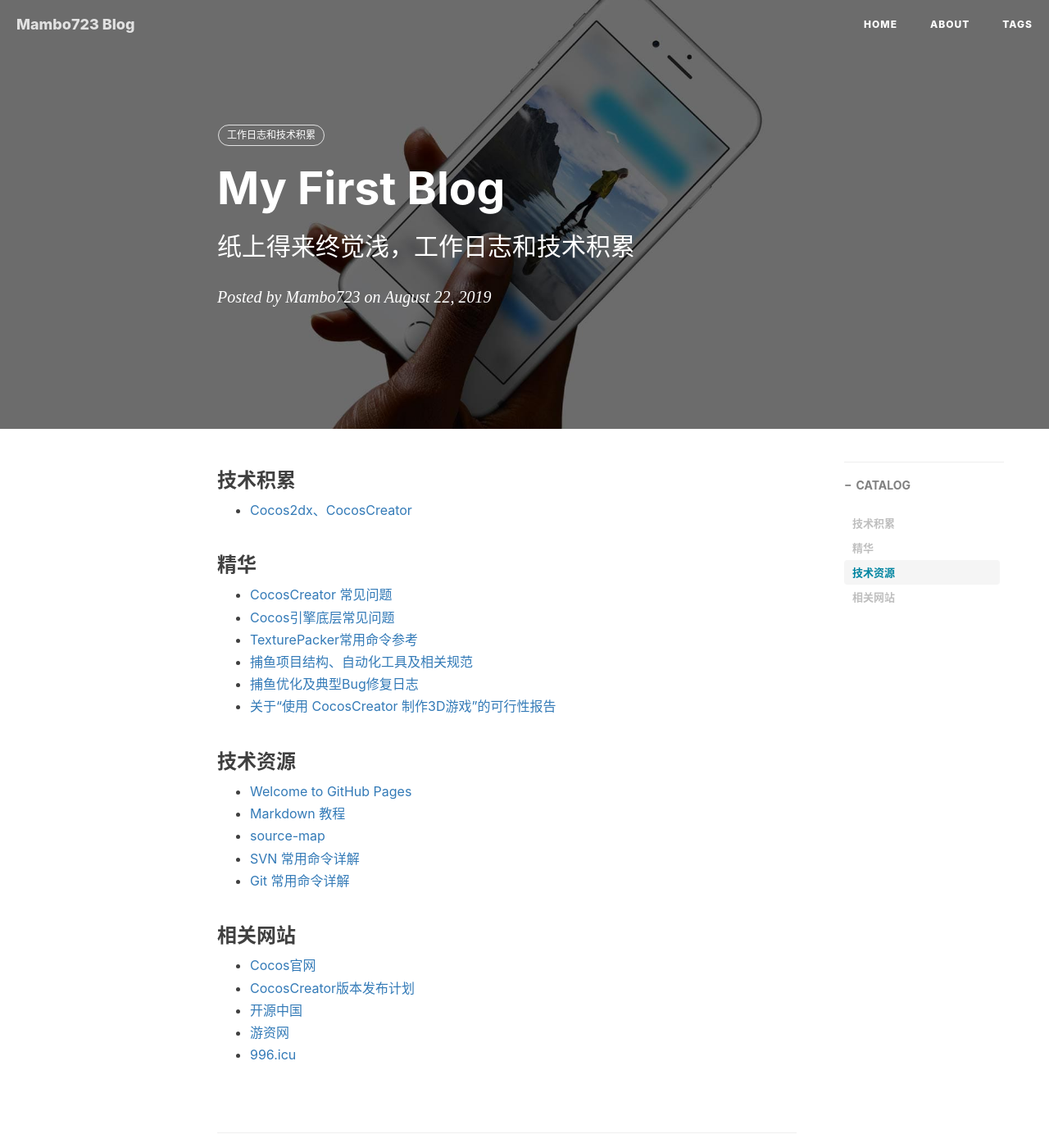
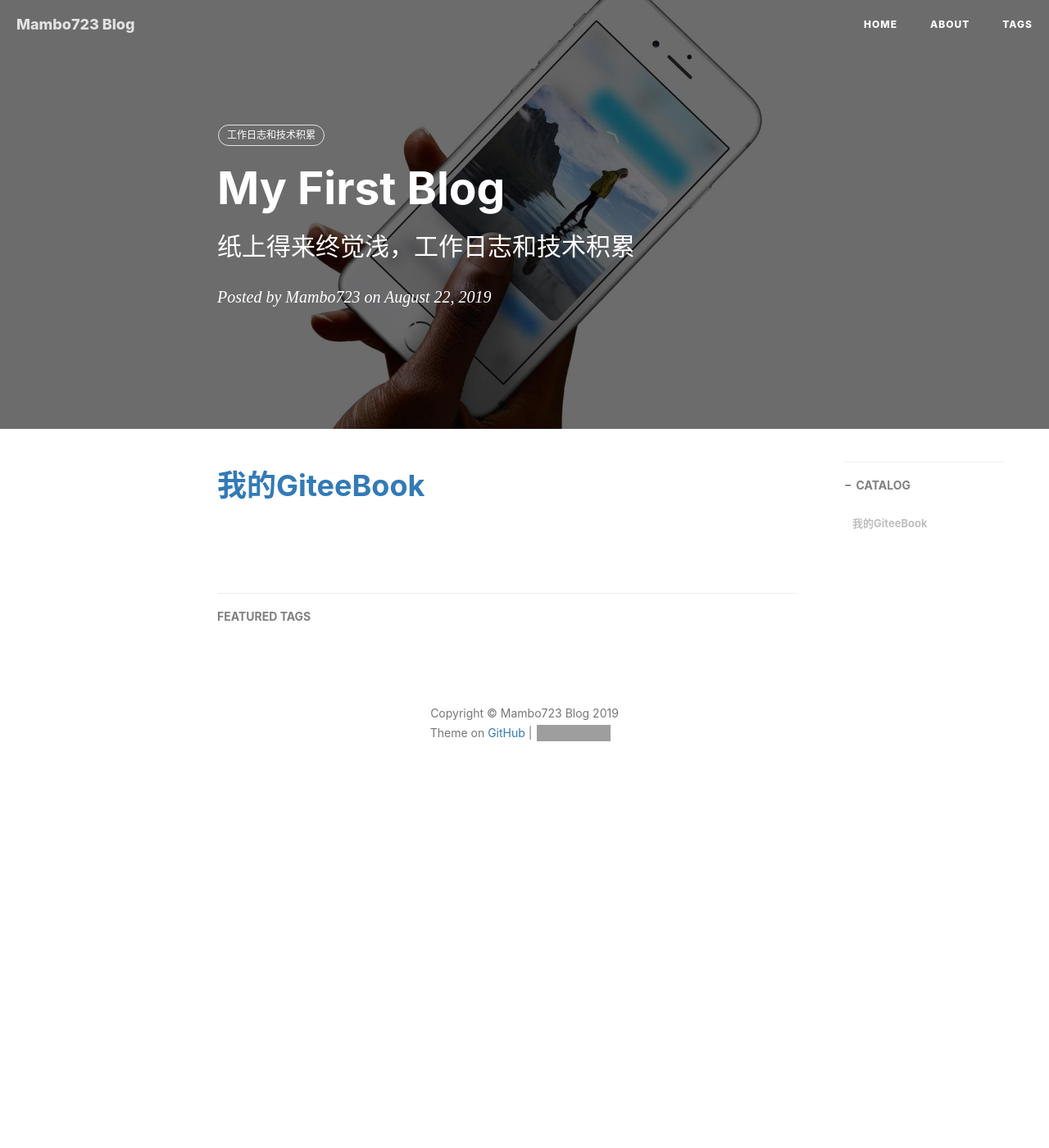
Before and after one commit to mambo723/mambo723.github.io, a Jekyll site: the page built from _posts/2019-08-22-MyFirstBlog.md, in a window 1280 px wide and 1400 px high. Shown: the whole window at 82% size. Built offline with Jekyll 4.4.1, drawn with Linux system fonts in a browser that asks for light colours; nearby versions of some CDN libraries; comment, search, counter and statistics services are not loaded; grey boxes are pictures that could not be loaded.

Commit message:
some change

```diff
--- a/_config.yml
+++ b/_config.yml
@@ -20,7 +20,7 @@ sidebar-avatar: /img/about-BY-gentle.jpg      # use absolute URL, seeing it's us
 RSS: false
 # weibo_username:     qiubaiying
 # zhihu_username:     qiubaiying
-github_username:    mambo723
+# github_username:    mambo723
 # facebook_username:  baiying.qiu.7
 # jianshu_username:   e71990ada2fd
 #twitter_username:   qiubaiying
--- a/_posts/2019-08-22-MyFirstBlog.md
+++ b/_posts/2019-08-22-MyFirstBlog.md
@@ -9,27 +9,4 @@ catalog: true                                   # 是否归档
 tags:                                           # 标签
     - 工作日志和技术积累
 ---
-### 技术积累
-*  [Cocos2dx、CocosCreator](Cocos/index.md)
-
-### 精华
-*  [CocosCreator 常见问题](Cocos/CocosCreator常见问题)
-*  [Cocos引擎底层常见问题](Cocos/Cocos引擎底层常见问题)
-*  [TexturePacker常用命令参考](Cocos/TexturePacker常用命令参考)
-*  [捕鱼项目结构、自动化工具及相关规范](dh_work/捕鱼项目结构、自动化工具及相关规范)
-*  [捕鱼优化及典型Bug修复日志](dh_work/捕鱼优化及典型Bug修复日志)
-*  [关于“使用 CocosCreator 制作3D游戏”的可行性报告](dh_work/关于CocosCreator开发3D游戏的可行性报告)
-
-### 技术资源
-* [Welcome to GitHub Pages](GitPageExample)
-* [Markdown 教程](https://www.cnblogs.com/liugang-vip/p/6337580.html)
-* [source-map](https://www.jianshu.com/p/fc622f8cff99)
-* [SVN 常用命令详解](https://blog.csdn.net/GX_1_11_real/article/details/86489756)
-* [Git 常用命令详解](https://blog.csdn.net/weelyy/article/details/82823798)
-
-### 相关网站
-* [Cocos官网](https://www.cocos.com)
-* [CocosCreator版本发布计划](https://trello.com/b/JWVRRxMG)
-* [开源中国](https://www.oschina.net)
-* [游资网](https://www.gameres.com)
-* [996.icu](https://996.icu)
+# [我的GiteeBook](tttps://mambotjh.gitee.io/giteebook/)
```
